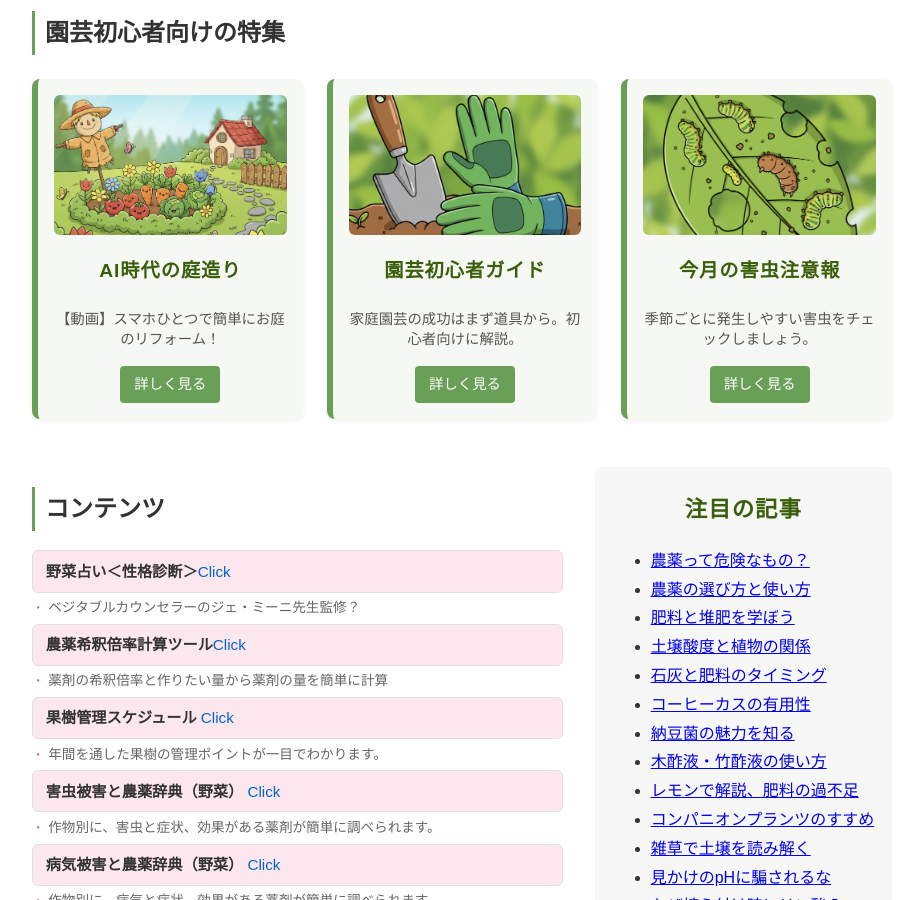
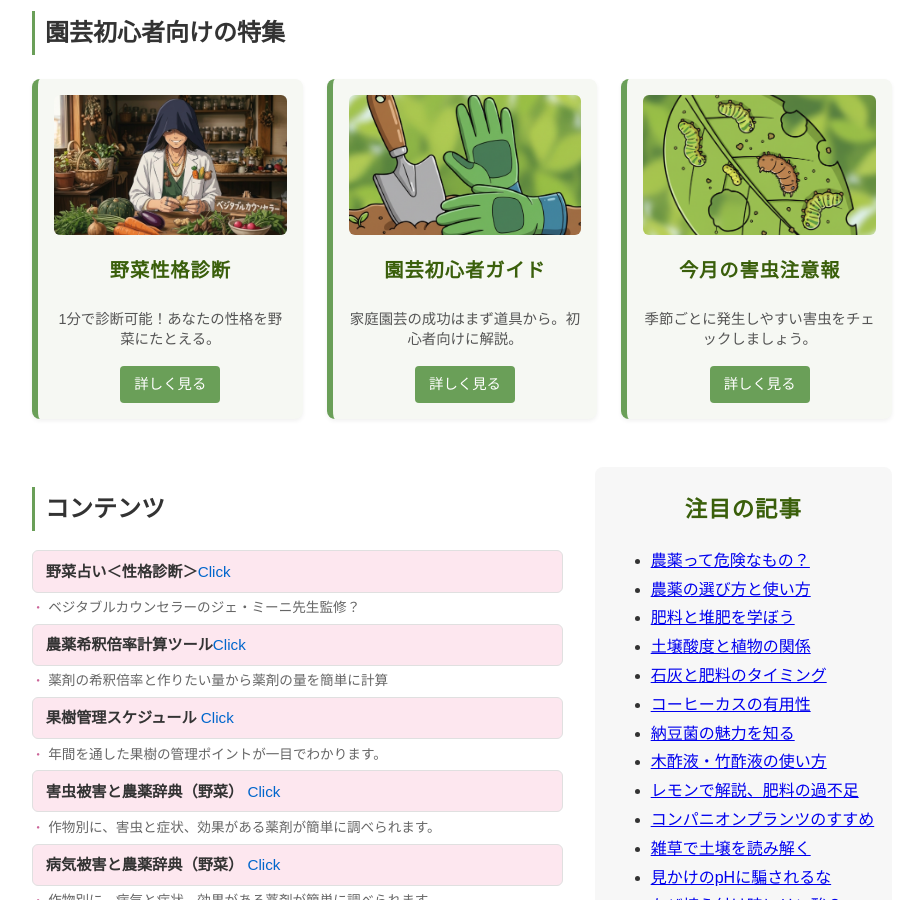
Before and after one commit to shiitake-garden/shiitake-garden.github.io, a Jekyll site: the page built from index.html, in a window 1280 px wide and 900 px high, scrolled down 907 px. Shown: the whole window, without its empty margins (178-1085 px from the left). Built offline with Jekyll 4.4.1, drawn with Linux system fonts in a browser that asks for light colours.

Commit message:
Update index.html

```diff
--- a/index.html
+++ b/index.html
@@ -54,10 +54,10 @@ title: カルティベーションラボ
   <div class="feature-grid">
 
     <div class="feature-card">
-      <img src="/images/contents/c-niwa.jpg" alt="AI時代の庭造り">
-      <h3>AI時代の庭造り</h3>
-      <p>【動画】スマホひとつで簡単にお庭のリフォーム！</p>
-      <a href="https://www.youtube.com/watch?v=M3w2U4l4_9A" class="feature-btn">詳しく見る</a>
+      <img src="/images/bejisen.jpg" alt="ジェミーニ先生">
+      <h3>野菜性格診断</h3>
+      <p>1分で診断可能！あなたの性格を野菜にたとえる。</p>
+      <a href="/contents/fortune/yasaiuranai.html" class="feature-btn">詳しく見る</a>
     </div>
 
     <div class="feature-card">
```
